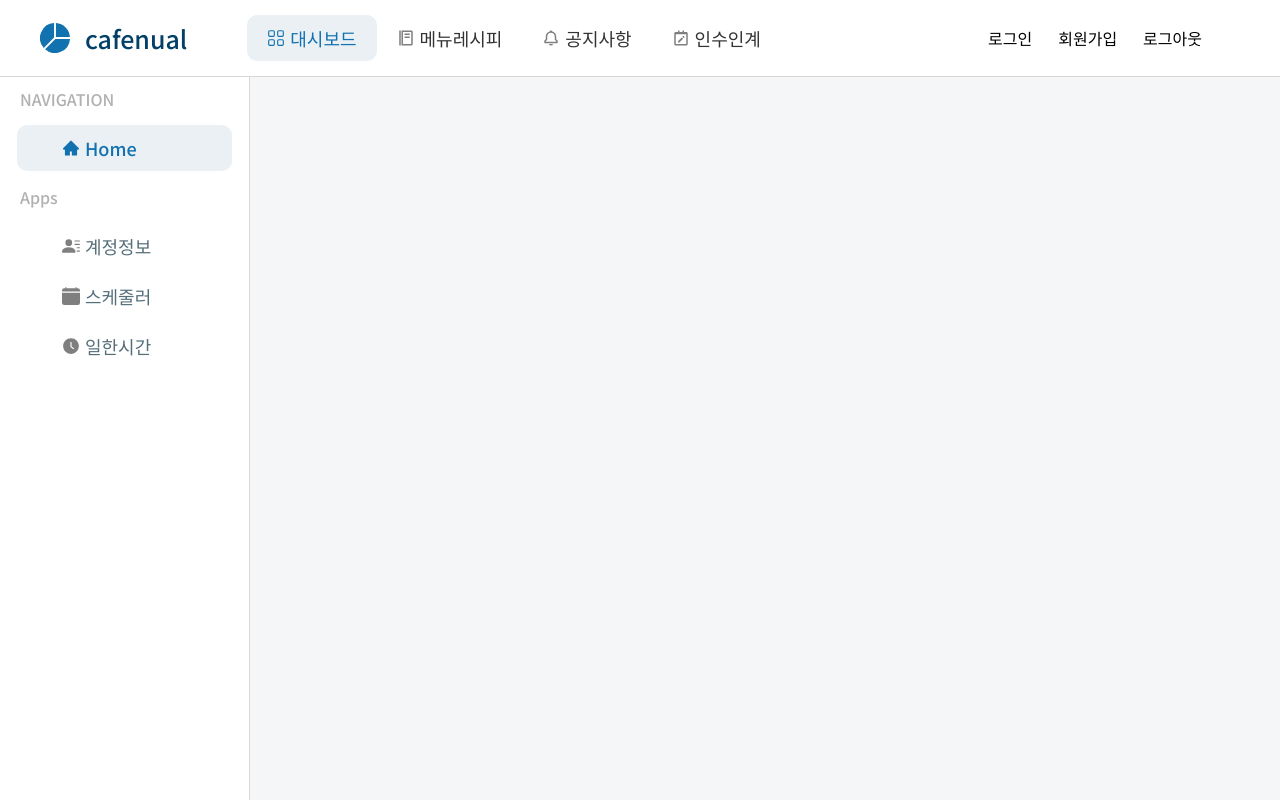
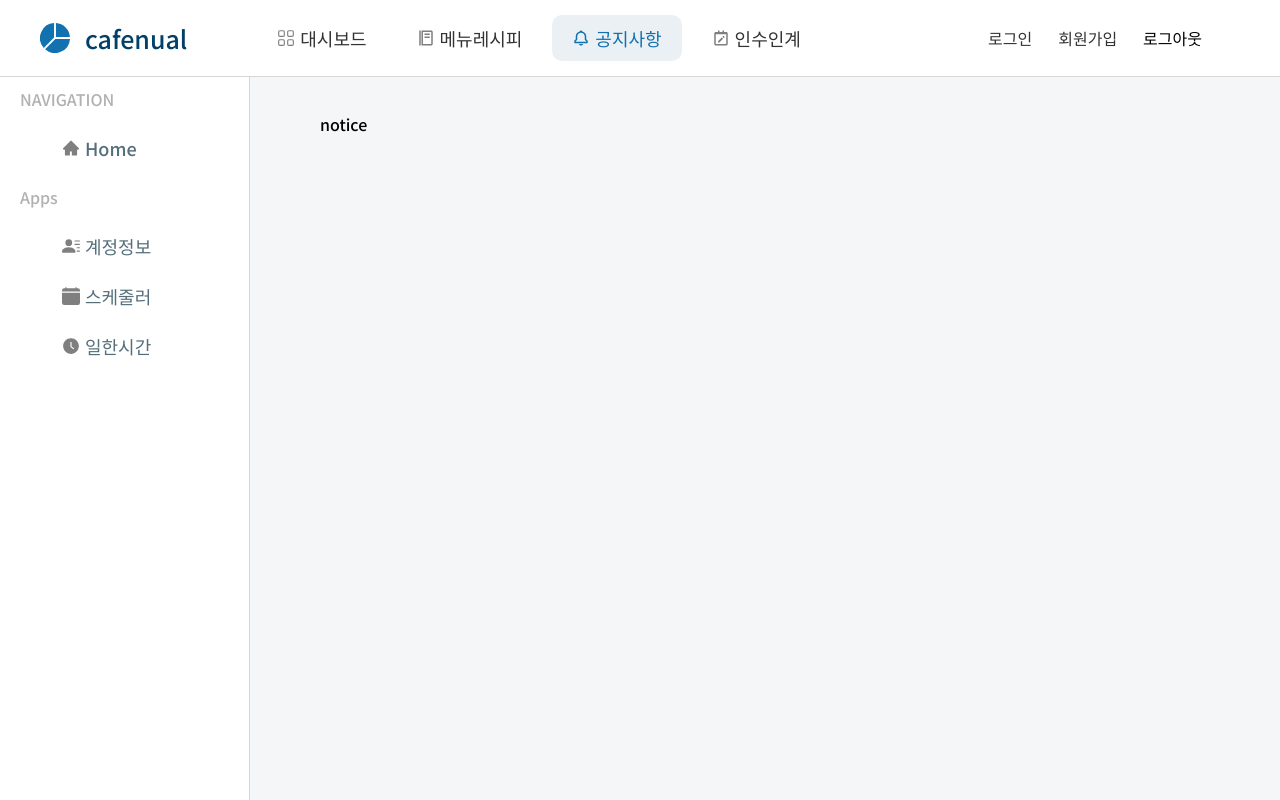
Before and after one commit to cafenual/cafenual-do, a React (Create React App) app in the folder cafenual-front/: page /notice in a window 1280 px wide. Built offline with nearby package versions, Linux system fonts and the light colour scheme; a web font is replaced by a local one.

Commit message:
Fix : navlink tag

```diff
--- a/cafenual-front/src/App.tsx
+++ b/cafenual-front/src/App.tsx
@@ -20,7 +20,7 @@ function App() {
         <StaffSide />
         <div id="main">
           <Switch>
-            <Route path="/" exact component={StaffDashBoard} />
+            <Route path="/staff" exact component={StaffDashBoard} />
             <Route path="/login" component={Login} />
             <Route path="/commute" component={Commute} />
             <Route path="/join" component={Join} />
--- a/cafenual-front/src/layouts/Header/index.tsx
+++ b/cafenual-front/src/layouts/Header/index.tsx
@@ -3,6 +3,7 @@ import "./styles.css";
 import axios from "axios";
 import { BiFoodMenu, BiBell, BiCalendarEdit } from "react-icons/bi";
 import { BsGrid, BsPieChartFill } from "react-icons/bs";
+import { NavLink } from "react-router-dom";
 
 const Header = () => {
   const onClick = () => {
@@ -11,11 +12,16 @@ const Header = () => {
     });
   };
 
+  const activeStyle = {
+    backgroundColor: "rgb(234 240 244)",
+    color: "rgb(18, 113, 175)",
+  };
+
   return (
     <div id="Header">
       <div className="header-menu">
         <div className="header-logo">
-          <a href="/">
+          <a href="/staff">
             <BsPieChartFill size="30" />
             <span className="h1">cafenual</span>
           </a>
@@ -24,39 +30,39 @@ const Header = () => {
         <div className="header-nav">
           <div className="left-nav nav">
             <ul>
-              <li className="active">
-                <a>
+              <li>
+                <NavLink to={"/staff"} activeStyle={activeStyle}>
                   <BsGrid />
                   <span>대시보드</span>
-                </a>
+                </NavLink>
               </li>
               <li>
-                <a>
+                <NavLink to={"/menu/list"} exact activeStyle={activeStyle}>
                   <BiFoodMenu />
                   <span>메뉴레시피</span>
-                </a>
+                </NavLink>
               </li>
               <li>
-                <a>
+                <NavLink to={"/notice"} exact activeStyle={activeStyle}>
                   <BiBell />
                   <span>공지사항</span>
-                </a>
+                </NavLink>
               </li>
               <li>
-                <a>
+                <NavLink to={"/dsad"} exact activeStyle={activeStyle}>
                   <BiCalendarEdit />
                   <span>인수인계</span>
-                </a>
+                </NavLink>
               </li>
             </ul>
           </div>
           <div className="right-nav">
             <ul>
               <li>
-                <a>로그인</a>
+                <a href="/login">로그인</a>
               </li>
               <li>
-                <a>회원가입</a>
+                <a href="/join">회원가입</a>
               </li>
               <li>
                 <a>로그아웃</a>
--- a/cafenual-front/src/layouts/Header/styles.css
+++ b/cafenual-front/src/layouts/Header/styles.css
@@ -96,13 +96,15 @@
 
 .header-nav .left-nav li {
   float: left;
-  padding: 10px 20px;
   font-size: 16px;
   border-radius: 10px;
 }
 
 .header-nav .left-nav li a {
   color: #333;
+  padding: 10px 20px;
+  border-radius: 10px;
+  margin-left: 10px;
 }
 
 .header-nav .right-nav li {
--- a/cafenual-front/src/layouts/StaffSide/index.tsx
+++ b/cafenual-front/src/layouts/StaffSide/index.tsx
@@ -2,22 +2,26 @@ import React from "react";
 import "./styles.css";
 import { AiFillHome, AiFillClockCircle } from "react-icons/ai";
 import { BsFillPersonLinesFill, BsCalendarFill } from "react-icons/bs";
+import { NavLink } from "react-router-dom";
 
 const StaffSide = () => {
+  const activeStyle = {
+    backgroundColor: "rgb(234 240 244)",
+    color: "rgb(18, 113, 175)",
+  };
+
   return (
     <div id="StaffSide">
-
-
       <div className="navigation nav">
         <div className="nav-title">
           <span>NAVIGATION</span>
         </div>
         <ul>
-          <li className="active">
-            <a href="" >
+          <li>
+            <NavLink to={"/staff"} exact activeStyle={activeStyle}>
               <AiFillHome />
               <span>Home</span>
-            </a>
+            </NavLink>
           </li>
         </ul>
       </div>
@@ -28,22 +32,22 @@ const StaffSide = () => {
         </div>
         <ul>
           <li>
-            <a href="" className="">
+            <NavLink to={"/staff/asdasd"} exact activeStyle={activeStyle}>
               <BsFillPersonLinesFill />
-              <span >계정정보</span>
-            </a>
+              <span>계정정보</span>
+            </NavLink>
           </li>
           <li>
-            <a href="">
+            <NavLink to={"/staff/asdasdasd"} exact activeStyle={activeStyle}>
               <BsCalendarFill />
               <span>스케줄러</span>
-            </a>
+            </NavLink>
           </li>
           <li>
-            <a href="">
+            <NavLink to={"/staff/asdasdasdasdasd"} exact activeStyle={activeStyle}>
               <AiFillClockCircle />
               <span>일한시간</span>
-            </a>
+            </NavLink>
           </li>
         </ul>
       </div>
--- a/cafenual-front/src/layouts/StaffSide/styles.css
+++ b/cafenual-front/src/layouts/StaffSide/styles.css
@@ -1,13 +1,11 @@
 #StaffSide {
   width: 250px;
-  height: 900px;
+  height: 100%;
   position: fixed;
   left: 0;
   border-right: 1px solid #d8d5d5;
   background-color: #fff;
 }
-
-
 
 .nav-title {
   padding: 10px 20px;
@@ -16,7 +14,6 @@
 
 #StaffSide .nav li {
   margin: 4px 17px;
-  padding: 10px 45px;
   border-radius: 10px;
 }
 
@@ -24,18 +21,19 @@
   color: rgb(84, 110, 122);
   font-size: 18px;
   display: flex;
+  padding: 10px 45px;
+  border-radius: 10px;
   align-items: center;
 }
 
-.active{
+.active {
   background: rgb(234 240 244);
 }
 
-.active svg, .active span{
+.active svg,
+.active span {
   color: rgb(18, 113, 175);
 }
-
-
 
 .nav li a svg {
   margin-right: 5px;
--- a/cafenual-front/src/pages/Notice/index.tsx
+++ b/cafenual-front/src/pages/Notice/index.tsx
@@ -4,7 +4,7 @@ import "./styles.css";
 const Notice = () => {
   return (
     <div>
-
+      notice
     </div>
   );
 };
```
